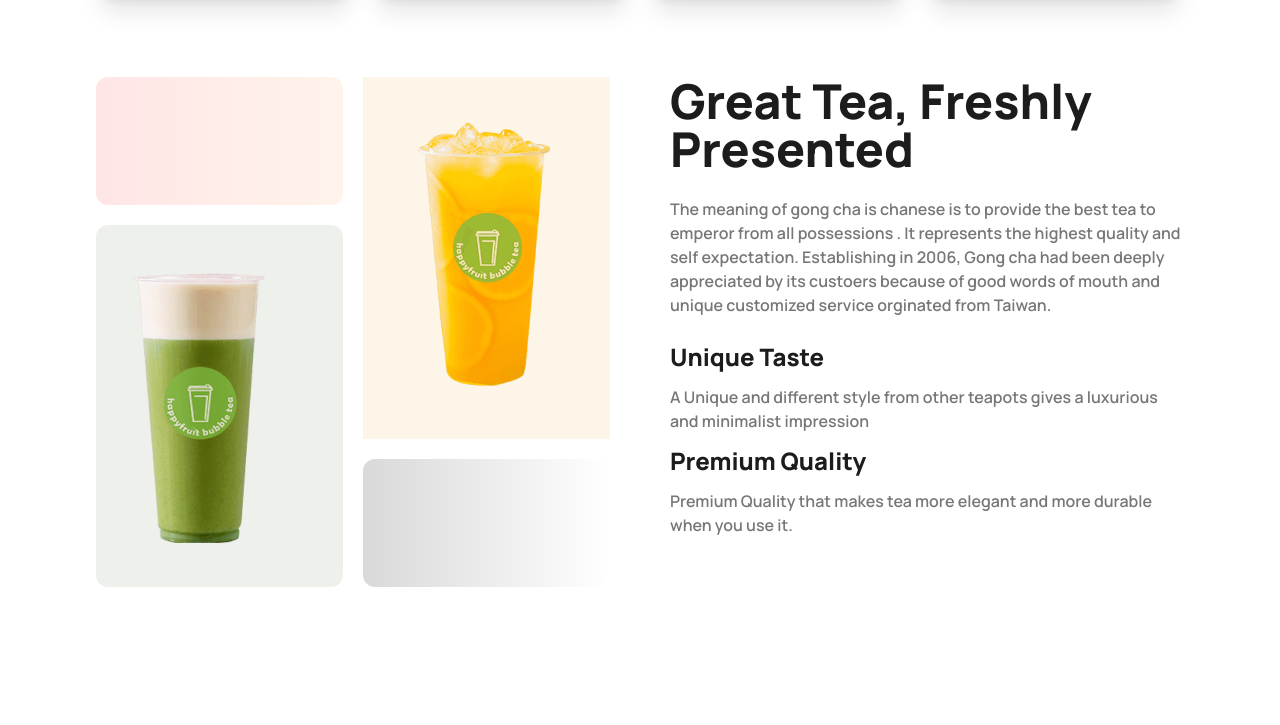
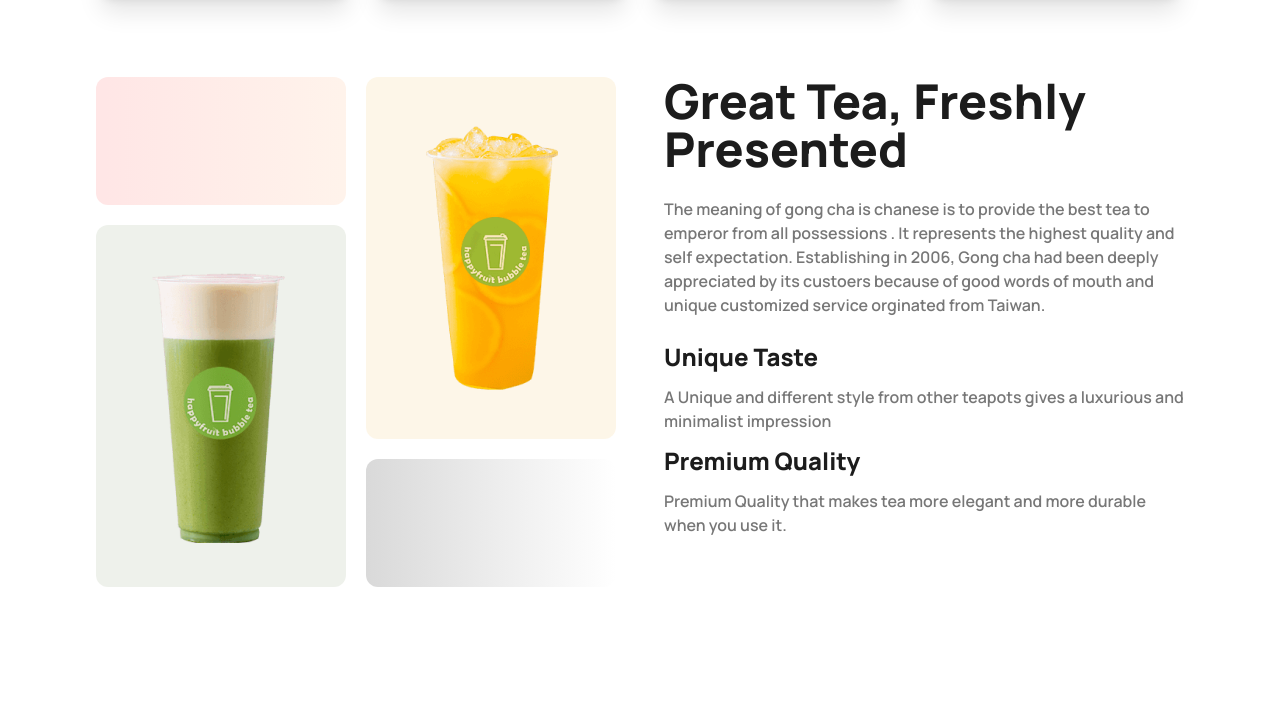
Before and after one commit to niladhikari/Tea-House, a plain HTML site: page index.html in a window 1280 px wide. Shown: the part 1255-1980 px from the top of the page. Drawn offline with nearby package versions, Linux system fonts and the light colour scheme.

Commit message:
change some style

```diff
--- a/index.html
+++ b/index.html
@@ -42,7 +42,7 @@
 </head>
 
 <body>
-    <header class="max-w-[1300px] mx-auto px-8 md:px-16 lg:px-24 py-5 my-10 font">
+    <header class="max-w-[1340px] mx-auto px-8 md:px-16 lg:px-24 py-5 my-10 font">
         <div class="hero text-center lg:text-left">
             <div class="hero-content flex-col lg:flex-row">
                 <div class="">
@@ -133,16 +133,16 @@
         </section>
 
         <!-- Great Tea, Freshly Presented -->
-        <section class="max-w-screen-xl mx-auto px-8 md:px-16 lg:px-24 py-5 my-10 font gap-5 flex flex-col lg:flex-row">
+        <section class="max-w-screen-xl mx-auto px-8 md:px-16 lg:px-24 py-5 my-10 font gap-12 flex flex-col-reverse lg:flex-row">
 
-            <div class="grid gap-5 md:grid-cols-2  lg:grid-cols-2  mb-10 flex-1">
+            <div class="grid gap-5 md:grid-cols-2  lg:grid-cols-2  mb-10 flex-1 ">
                 <div class=" rounded-xl h-32 bg-gradient-to-r from-[#F00] to-[#FF8938] opacity-10">
                 </div>
-                <div class=" row-span-2 bg-[#E6A6231A]">
+                <div class=" row-span-2 rounded-xl bg-[#E6A6231A] flex justify-center items-center">
                    <img class="px-8 py-11" src="./images/fresh-1.png" alt="">
                 </div>
 
-                <div class=" row-span-2 rounded-xl bg-[#5776391A]">
+                <div class=" row-span-2 rounded-xl bg-[#5776391A] flex justify-center items-center">
                     <img class="px-8 py-11" src="./images/fresh-2.png" alt="">
                 </div>
 
@@ -150,7 +150,7 @@
 
                 </div>
             </div>
-            <div class="flex-1 lg:ml-10">
+            <div class="flex-1 text-center  lg:text-left">
                 <h3 class="text-5xl font-extrabold text-[#1C1C1C]">Great Tea, Freshly Presented</h3>
                 <p class="py-6 text-base font-semibold text-[#777]">The meaning of gong cha is chanese is to provide the
                     best tea to emperor from all possessions . It represents the highest quality and self expectation.
```
